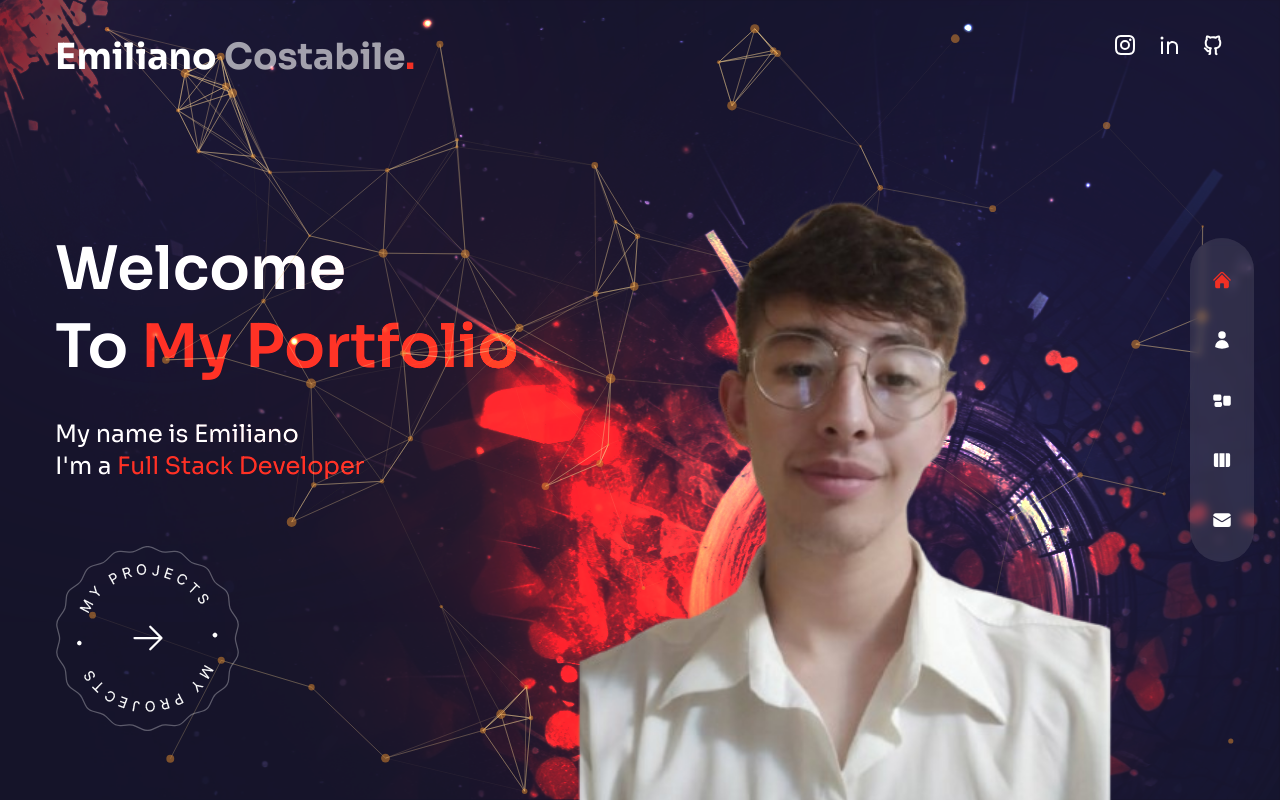
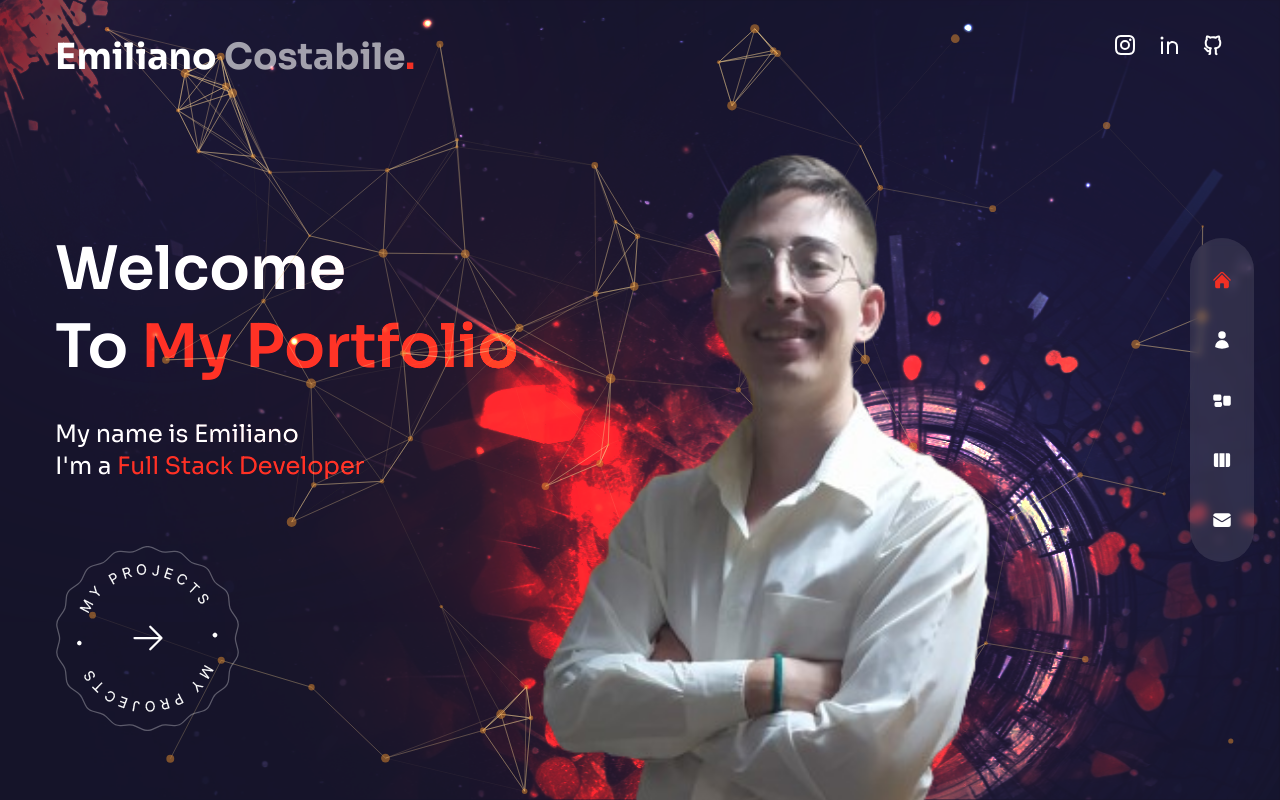
Before and after one commit to Emiliano006/Portfolio-CV, a Next.js app: page / in a window 1280 px wide. Built offline with nearby package versions, Linux system fonts and the light colour scheme.

Commit message:
photo update

```diff
--- a/components/Avatar.js
+++ b/components/Imagen.js
@@ -1,11 +1,11 @@
 import Image from "next/image";
 
-const Avatar = () => {
+const Imagen = () => {
   return (
   <div className="hidden xl:flex xl:max-w-none">
     <Image
-    src={'/avatar.png'}
-    width={437}
+    src={'/imagen.png'}
+    width={377}
     height={478}
     alt=""
     className="translate-z-0 w-full h-full top-0" />
@@ -13,4 +13,4 @@ const Avatar = () => {
   );
 };
 
-export default Avatar;
+export default Imagen;
--- a/pages/about/index.js
+++ b/pages/about/index.js
@@ -110,7 +110,7 @@ const About = () => {
     initial='hidden'
     animate='show'
     exit='hidden'
-    className="hidden xl:flex absolute bottom-0 -left-[270px]"
+    className="hidden xl:flex absolute bottom-0 -left-[205px]"
     >
     <Avatar />
   </motion.div>
--- a/pages/index.js
+++ b/pages/index.js
@@ -2,7 +2,7 @@ import Image from "next/image";
 
 import ParticlesContainer from "../components/ParticlesContainer";
 import ProjectsBtn from "../components/ProjectsBtn";
-import Avatar from "../components/Avatar";
+import Imagen from "../components/Imagen";
 
 import {motion} from "framer-motion";
 
@@ -56,7 +56,7 @@ const Home = () => {
           exit="hidden"
           transition={{duration: 1, ease: 'easeInOut'}}
           className="w-full h-full max-w-[737px] max-h-[678px] absolute -bottom-32 lg:bottom-0 lg:right-[8%]">
-      <Avatar />
+      <Imagen />
     </motion.div>
     </div>
   </div>
```
Also changed, not shown: public/avatar.png, public/imagen.png (added).
